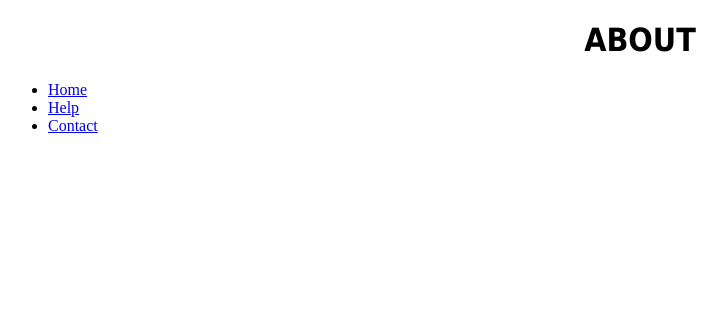
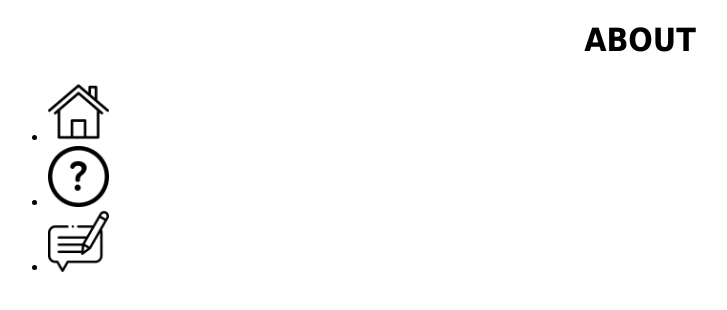
Before and after one commit to felipesora/projeto-inicial, a plain HTML site: page paginas/about.html in a window 1280 px wide. Shown: the whole page, without its empty margins (0-727 px from the left). Drawn offline with Linux system fonts and the light colour scheme.

Commit message:
adição de imagens.

```diff
--- a/paginas/about.html
+++ b/paginas/about.html
@@ -13,9 +13,12 @@
 
             <nav class="menu">
                 <ul>
-                    <li><a href="../index.html">Home</a></li>
-                    <li><a href="./help.html">Help</a></li>
-                    <li><a href="./contact.html">Contact</a></li>
+                    <li><a href="../index.html"><img src="../img/home.png" alt="Imagem de uma Casa"
+                        width="5%" title="INICIO"></a></li>
+                    <li><a href="./help.html"><img src="../img/help.png" alt="Circulo com Interrogação"
+                        width="5%" title="AJUDA"></a></li>
+                    <li><a href="./contact.html"><img src="../img/contact.png" alt="Lapis escrevendo em um Balão"
+                        width="5%" title="CONTATO"></a></li>
                 </ul>
             </nav>
 
```
Also changed, not shown: paginas/contact.html (+6 -3 lines), img/about.png (added), img/contact.png (added), img/help.png (added), img/home.png (added).
